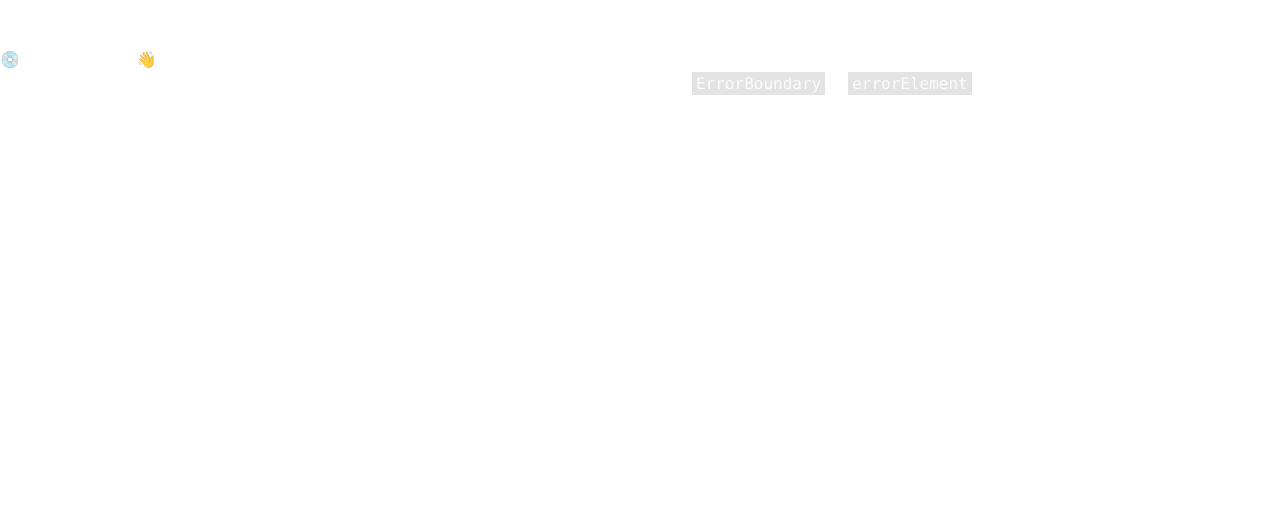
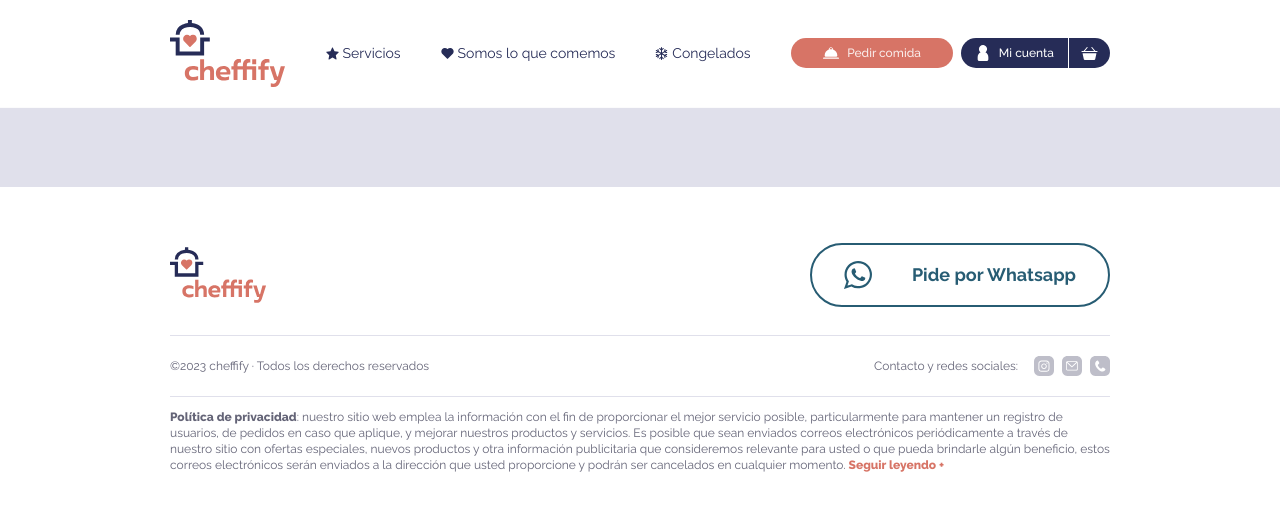
Before and after one commit to amus-dev/cheffify, a React (Vite) app in the folder client/: page /perfil in a window 1280 px wide. Before the commit this address had no page. Shown: the top 510 px of the page. Built offline with nearby package versions, Linux system fonts and the light colour scheme.

Commit message:
Se crea ruta perfil

```diff
--- /dev/null
+++ b/client/src/pages/Perfil.tsx
@@ -0,0 +1,7 @@
+import TemplatePerfil from "@/templates/TemplatePerfil";
+
+const Perfil = () => {
+  return <TemplatePerfil />;
+};
+
+export default Perfil;
--- a/client/src/routes/index.tsx
+++ b/client/src/routes/index.tsx
@@ -6,6 +6,7 @@ const CongeladosPage = lazy(() => import("@/pages/Congelados"));
 const SingleProductPage = lazy(() => import("@/pages/SingleProduct"));
 const Delivery = lazy(() => import("@/pages/Delivery"));
 const Login = lazy(() => import("@/pages/Login"));
+const Perfil = lazy(() => import("@/pages/Perfil"));
 
 const router = createBrowserRouter([
   {
@@ -28,6 +29,10 @@ const router = createBrowserRouter([
     path: "/login",
     element: <Login />,
   },
+  {
+    path: "/perfil",
+    element: <Perfil />,
+  },
 ]);
 
 const Routes = () => {
--- /dev/null
+++ b/client/src/templates/TemplatePerfil.tsx
@@ -0,0 +1,17 @@
+import Footer from "@/components/common/footer";
+import MenuNav from "@/components/common/navbar/MenuNav";
+import Overlay from "@/components/common/overlay";
+import { Toaster } from "sonner";
+
+const TemplatePerfil = () => {
+  return (
+    <main>
+      <MenuNav />
+      <Overlay />
+      <Toaster />
+      <Footer />
+    </main>
+  );
+};
+
+export default TemplatePerfil;
```
